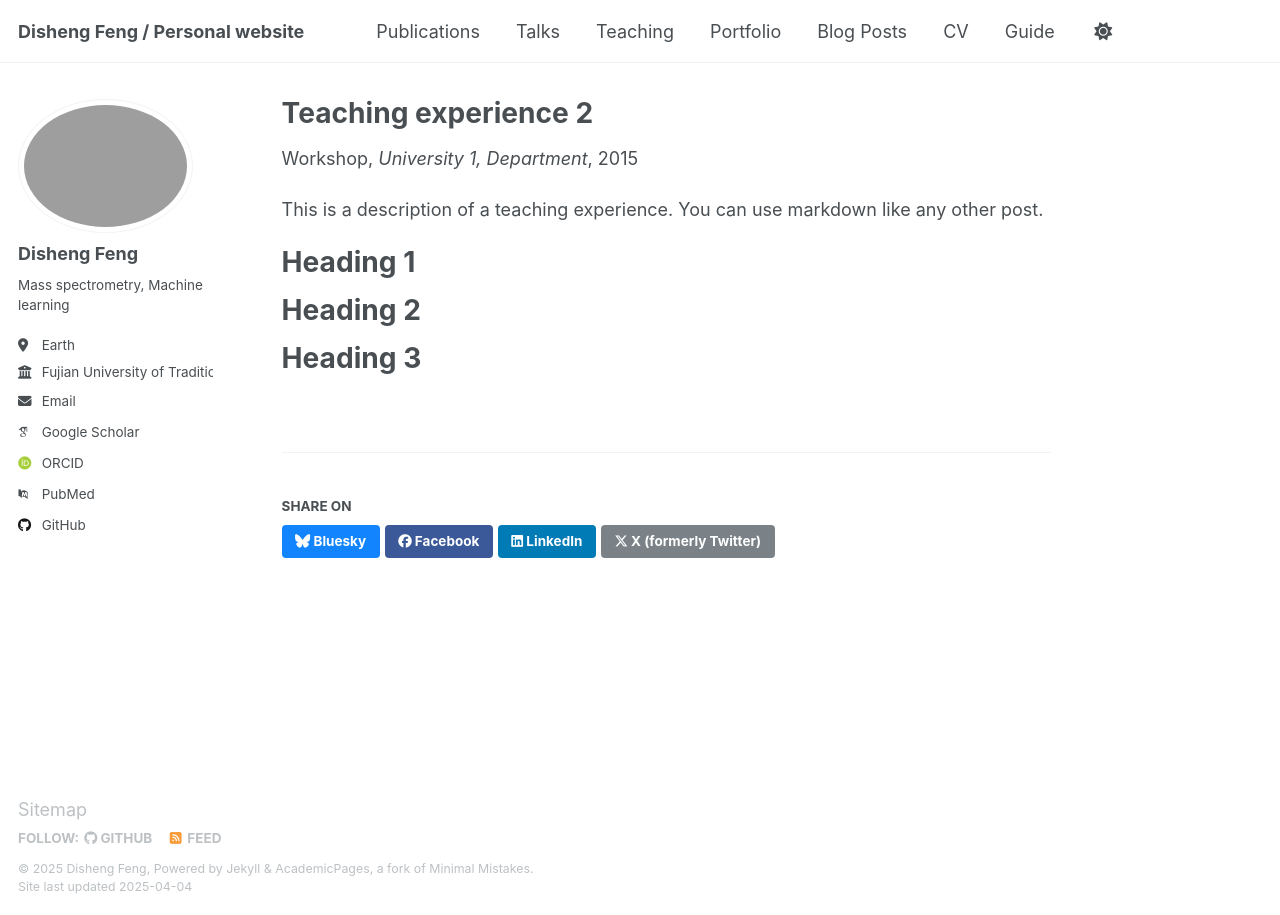
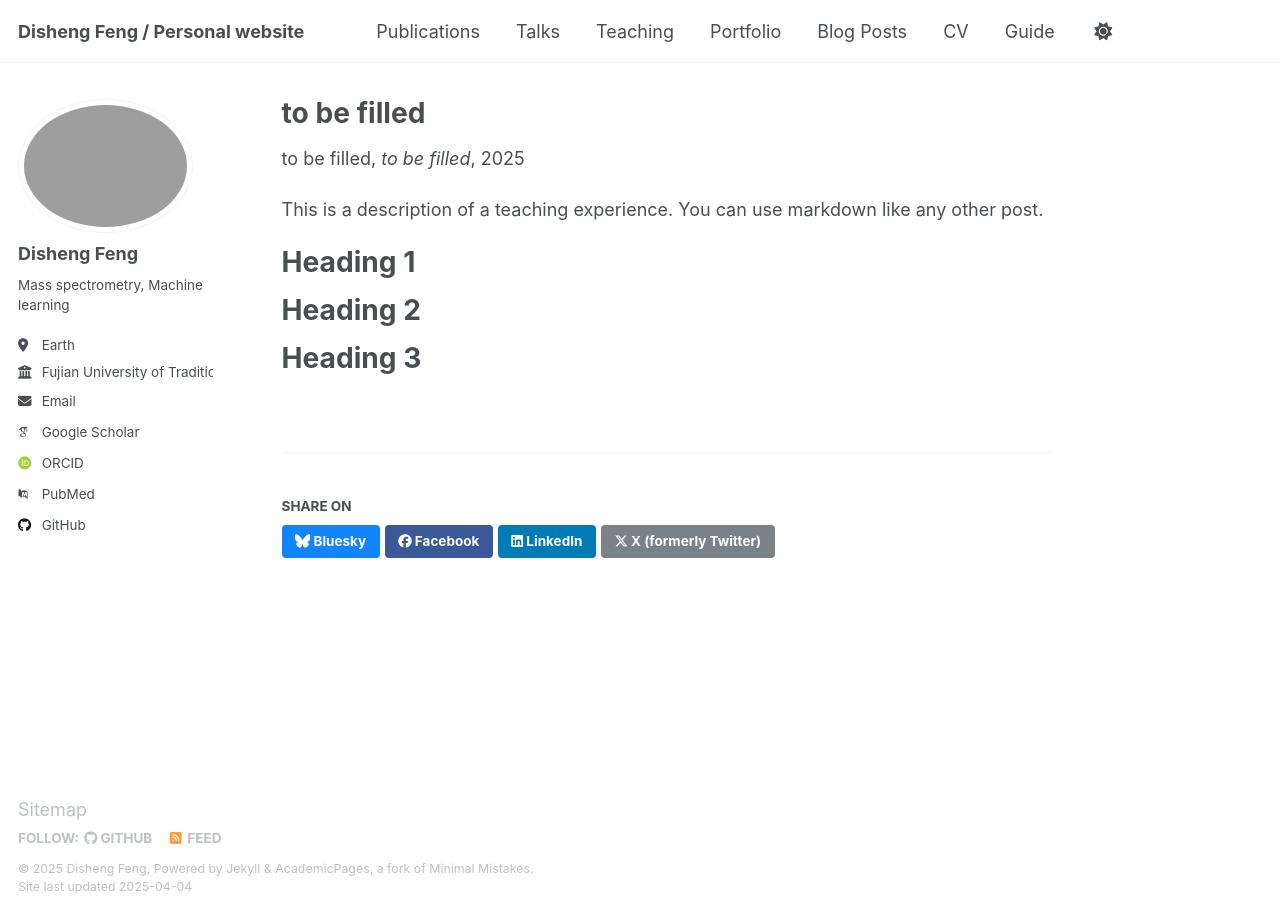
Before and after one commit to yuzhounaut/yuzhounaut.github.io, a Jekyll site: the page built from _teaching/2015-spring-teaching-2.md, in a window 1280 px wide. Built offline with Jekyll 4.4.1, drawn with Linux system fonts in a browser that asks for light colours; some web fonts are replaced; a file with an impossible date is left out.

Commit message:
Update 2015-spring-teaching-2.md

```diff
--- a/_teaching/2015-spring-teaching-2.md
+++ b/_teaching/2015-spring-teaching-2.md
@@ -1,11 +1,11 @@
 ---
-title: "Teaching experience 2"
+title: "to be filled"
 collection: teaching
-type: "Workshop"
+type: "to be filled"
 permalink: /teaching/2015-spring-teaching-1
-venue: "University 1, Department"
-date: 2015-01-01
-location: "City, Country"
+venue: "to be filled"
+date: 2025-01-01
+location: "福州, 中国"
 ---
 
 This is a description of a teaching experience. You can use markdown like any other post.
```
